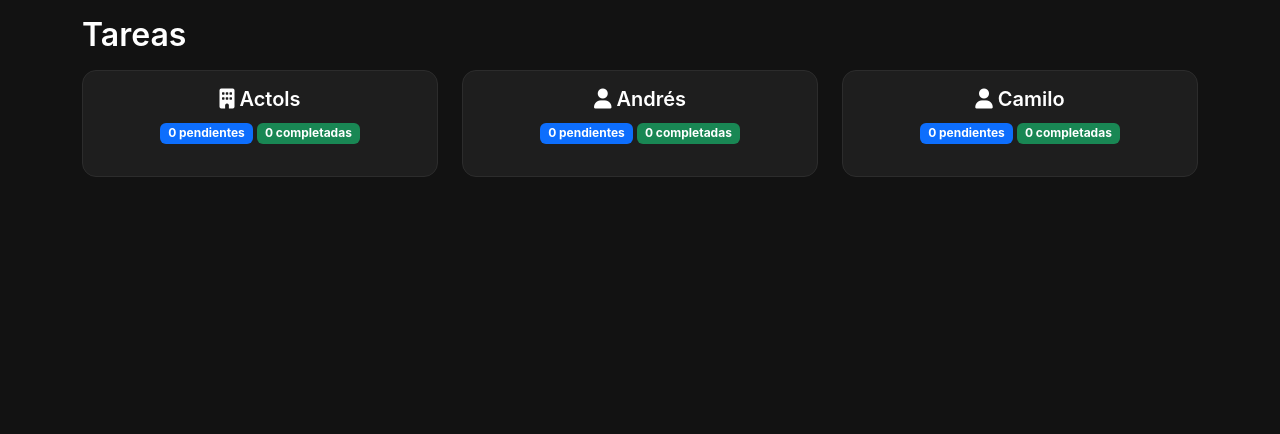
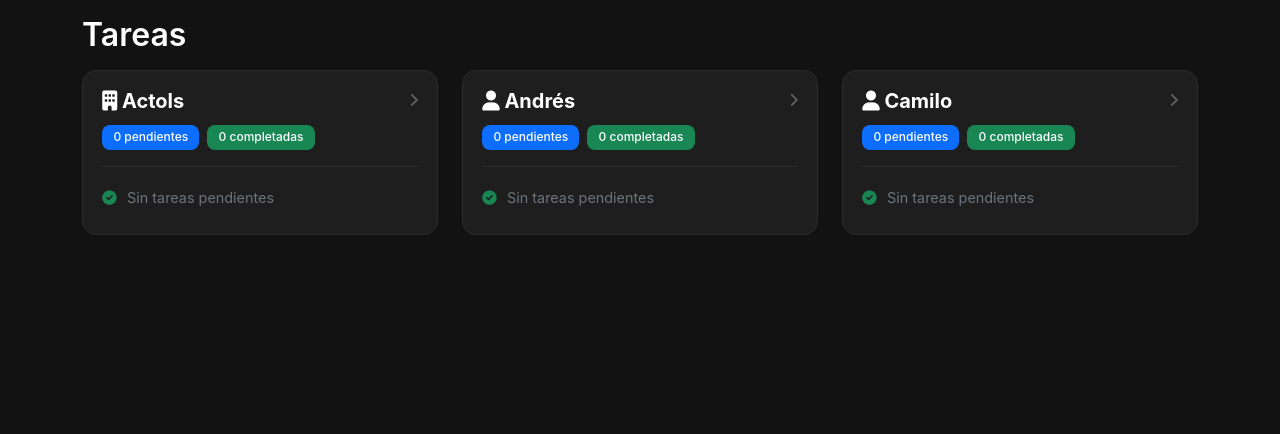
Before and after one commit to camilomurielph/crm, a Django app: page /tareas/ in a window 1280 px wide. Shown: the top 434 px of the page. Run offline with Django 4.2, Linux system fonts and the light colour scheme; the visitor is signed in with stand-in values (Sample User, id 1); data that the repository does not hold is empty; some libraries are stand-ins or nearby versions.

Commit message:
Update lista.html

```diff
--- a/core/templates/tareas/lista.html
+++ b/core/templates/tareas/lista.html
@@ -1,22 +1,146 @@
 {% extends 'base.html' %}
 {% block title %}Tareas - Actols CRM{% endblock %}
 {% block content %}
-<h2>Tareas</h2>
+<h2 class="mb-3">Tareas</h2>
+
 <div class="row mt-3">
     {% for cat, data in categorias.items %}
-        <div class="col-md-4 col-sm-6 mb-3">
-            <div class="card text-center h-100" onclick="window.location.href='{% url 'core:tareas_categoria' cat %}'" style="cursor:pointer;">
-                <div class="card-body">
-                    <h5 class="card-title">
+        <div class="col-12 col-md-6 col-lg-4 mb-3">
+            <div class="tarea-categoria-card" onclick="window.location.href='{% url 'core:tareas_categoria' cat %}'">
+
+                <!-- Encabezado de la tarjeta -->
+                <div class="tarea-categoria-header">
+                    <h5 class="mb-0">
                         {% if cat == 'actols' %}<i class="fas fa-building"></i> Actols
                         {% elif cat == 'andres' %}<i class="fas fa-user"></i> Andrés
                         {% else %}<i class="fas fa-user"></i> Camilo{% endif %}
                     </h5>
-                    <p><span class="badge bg-primary">{{ data.pendientes }} pendientes</span>
-                    <span class="badge bg-success">{{ data.completadas }} completadas</span></p>
+                    <i class="fas fa-chevron-right tarea-categoria-arrow"></i>
                 </div>
+
+                <!-- Badges con contadores -->
+                <div class="tarea-categoria-badges">
+                    <span class="badge bg-primary">{{ data.pendientes }} pendientes</span>
+                    <span class="badge bg-success">{{ data.completadas }} completadas</span>
+                </div>
+
+                <!-- Lista rápida de tareas pendientes -->
+                <div class="tarea-categoria-preview">
+                    {% if data.pendientes_lista %}
+                        <ul class="tarea-preview-list">
+                            {% for tarea in data.pendientes_lista %}
+                                <li class="tarea-preview-item">
+                                    <i class="far fa-circle"></i>
+                                    <span>{{ tarea.titulo|default:"(Sin título)" }}</span>
+                                </li>
+                            {% endfor %}
+                        </ul>
+                        {% if data.pendientes > 8 %}
+                            <div class="tarea-preview-more">
+                                + {{ data.pendientes|add:"-8" }} más...
+                            </div>
+                        {% endif %}
+                    {% else %}
+                        <div class="tarea-preview-empty">
+                            <i class="fas fa-check-circle"></i> Sin tareas pendientes
+                        </div>
+                    {% endif %}
+                </div>
+
             </div>
         </div>
     {% endfor %}
 </div>
+
+<style>
+    .tarea-categoria-card {
+        background-color: #1e1e1e;
+        border: 1px solid #2c2c2c;
+        border-radius: 14px;
+        padding: 1.1rem 1.2rem;
+        cursor: pointer;
+        transition: transform 0.15s, border-color 0.15s, box-shadow 0.15s;
+        height: 100%;
+        display: flex;
+        flex-direction: column;
+    }
+    .tarea-categoria-card:hover {
+        transform: translateY(-3px);
+        border-color: #3a3a3a;
+        box-shadow: 0 8px 24px rgba(0,0,0,0.4);
+    }
+    .tarea-categoria-header {
+        display: flex;
+        justify-content: space-between;
+        align-items: center;
+        margin-bottom: 0.75rem;
+    }
+    .tarea-categoria-header h5 {
+        color: #fff;
+        font-weight: 700;
+    }
+    .tarea-categoria-arrow {
+        color: #666;
+        font-size: 0.85rem;
+        transition: color 0.15s, transform 0.15s;
+    }
+    .tarea-categoria-card:hover .tarea-categoria-arrow {
+        color: #0d6efd;
+        transform: translateX(3px);
+    }
+    .tarea-categoria-badges {
+        display: flex;
+        gap: 0.5rem;
+        margin-bottom: 1rem;
+    }
+    .tarea-categoria-badges .badge {
+        font-weight: 500;
+        padding: 0.4rem 0.7rem;
+        border-radius: 8px;
+    }
+    .tarea-categoria-preview {
+        border-top: 1px solid #2c2c2c;
+        padding-top: 0.75rem;
+        flex-grow: 1;
+    }
+    .tarea-preview-list {
+        list-style: none;
+        padding: 0;
+        margin: 0;
+    }
+    .tarea-preview-item {
+        display: flex;
+        align-items: flex-start;
+        gap: 0.5rem;
+        padding: 0.35rem 0;
+        color: #d0d0d0;
+        font-size: 0.9rem;
+        line-height: 1.3;
+    }
+    .tarea-preview-item i {
+        color: #555;
+        font-size: 0.55rem;
+        margin-top: 0.35rem;
+        flex-shrink: 0;
+    }
+    .tarea-preview-item span {
+        color: #d0d0d0;
+        word-break: break-word;
+    }
+    .tarea-preview-more {
+        color: #6ea8fe;
+        font-size: 0.8rem;
+        margin-top: 0.5rem;
+        font-weight: 500;
+    }
+    .tarea-preview-empty {
+        color: #6c757d;
+        font-size: 0.9rem;
+        padding: 0.5rem 0;
+    }
+    .tarea-preview-empty i {
+        color: #198754;
+        margin-right: 0.4rem;
+    }
+</style>
 {% endblock %}
```
